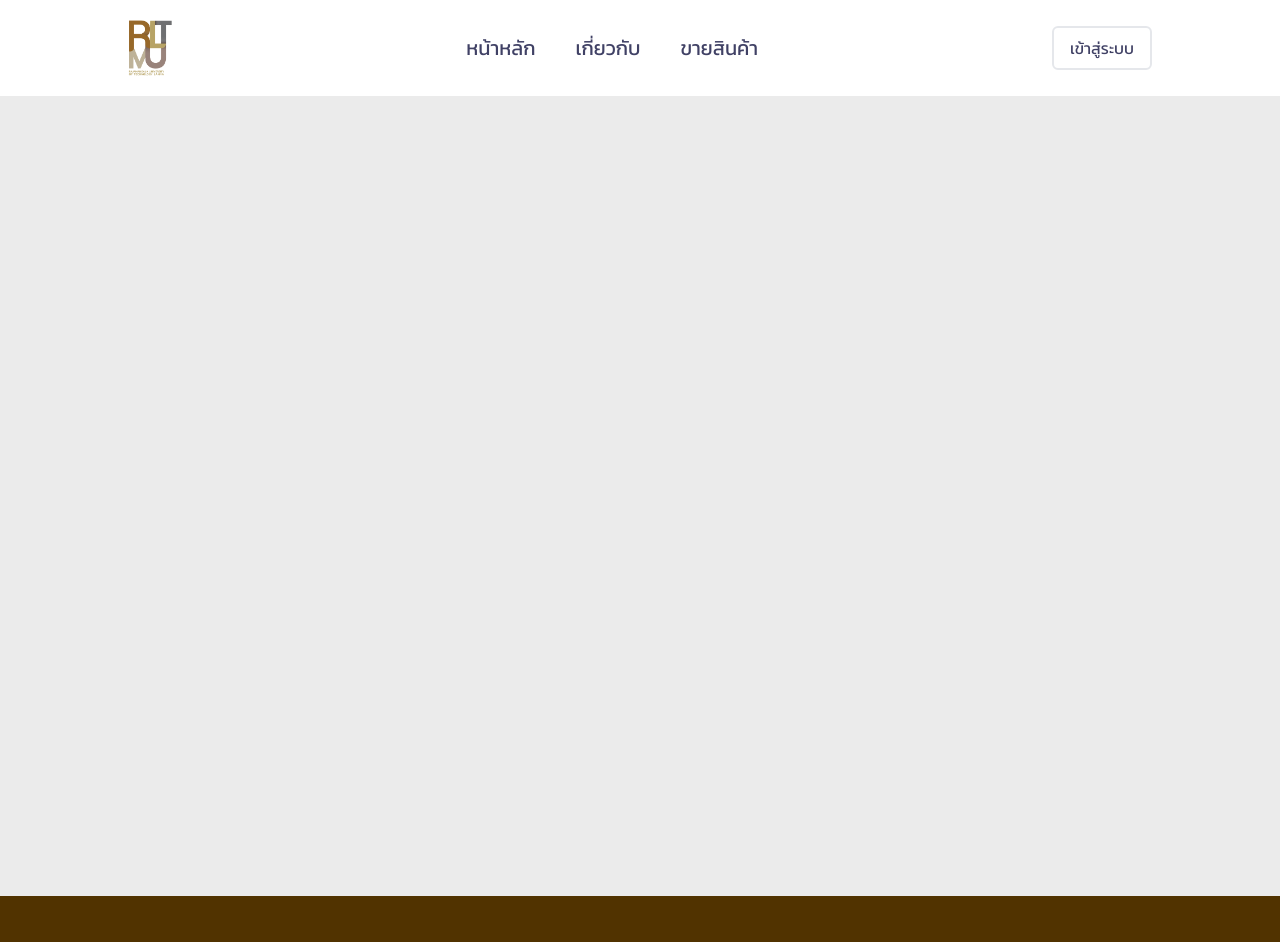
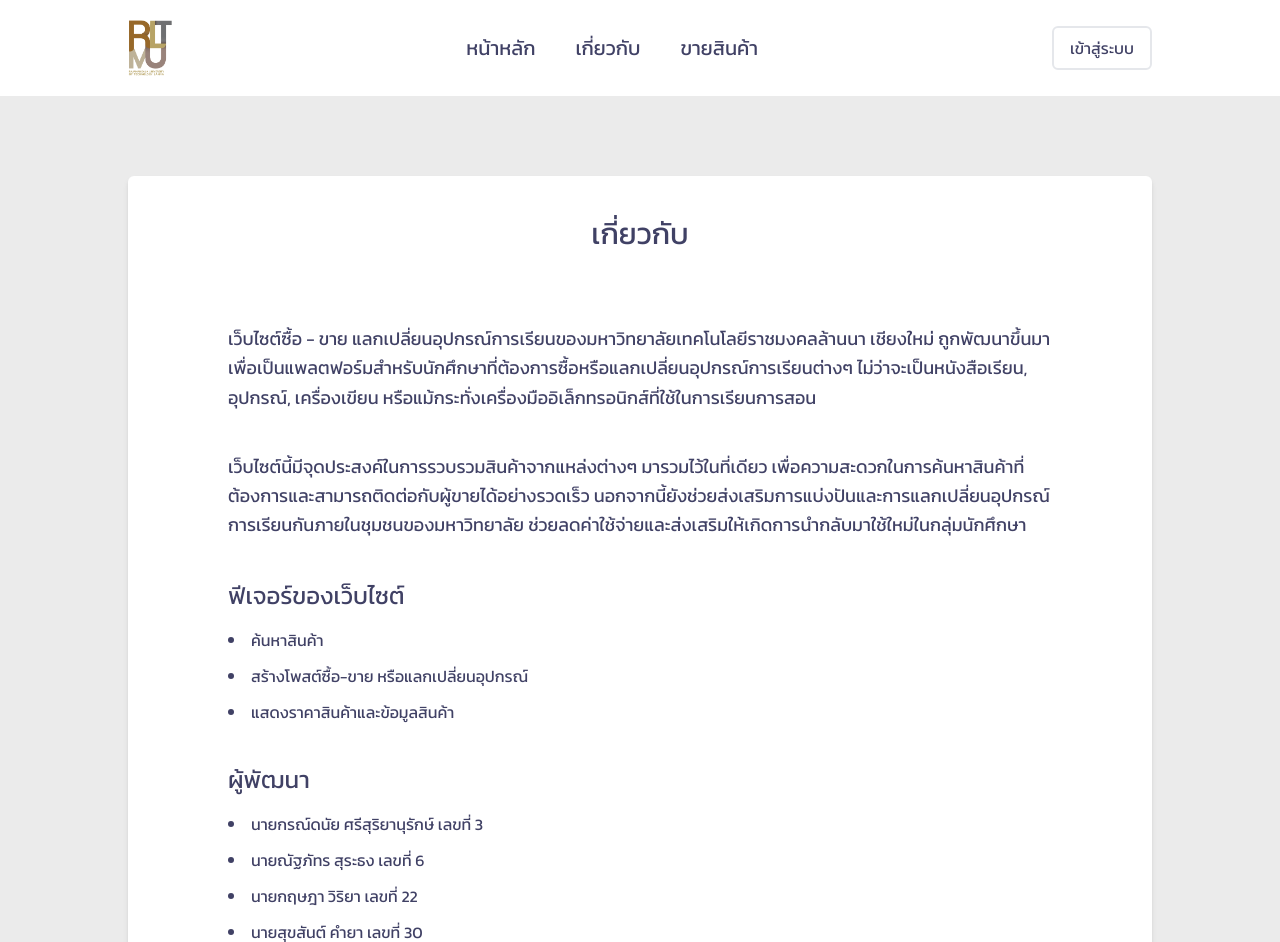
Before and after one commit to 9Kritsada/rmutl_market, a Next.js app: page /about in a window 1280 px wide. Shown: the top 942 px of the page. Built offline with nearby package versions, Linux system fonts and the light colour scheme.

Commit message:
Update about page and change language to Thai

```diff
--- a/src/app/about/page.jsx
+++ b/src/app/about/page.jsx
@@ -1,8 +1,48 @@
-
 export default function About() {
   return (
     <main>
+      <div className="my-20 px-10 xl:px-32">
+        <div className="bg-white px-5 py-10 rounded-md shadow-md">
+          <h1 className="text-center text-3xl mb-8">เกี่ยวกับ</h1>
+          <div className="py-10 lg:px-20 space-y-10">
+            <p className="text-lg leading-relaxed">
+              เว็บไซต์ซื้อ - ขาย
+              แลกเปลี่ยนอุปกรณ์การเรียนของมหาวิทยาลัยเทคโนโลยีราชมงคลล้านนา
+              เชียงใหม่
+              ถูกพัฒนาขึ้นมาเพื่อเป็นแพลตฟอร์มสำหรับนักศึกษาที่ต้องการซื้อหรือแลกเปลี่ยนอุปกรณ์การเรียนต่างๆ
+              ไม่ว่าจะเป็นหนังสือเรียน, อุปกรณ์, เครื่องเขียน
+              หรือแม้กระทั่งเครื่องมืออิเล็กทรอนิกส์ที่ใช้ในการเรียนการสอน
+            </p>
 
+            <p className="text-lg leading-relaxed">
+              เว็บไซต์นี้มีจุดประสงค์ในการรวบรวมสินค้าจากแหล่งต่างๆ
+              มารวมไว้ในที่เดียว
+              เพื่อความสะดวกในการค้นหาสินค้าที่ต้องการและสามารถติดต่อกับผู้ขายได้อย่างรวดเร็ว
+              นอกจากนี้ยังช่วยส่งเสริมการแบ่งปันและการแลกเปลี่ยนอุปกรณ์การเรียนกันภายในชุมชนของมหาวิทยาลัย
+              ช่วยลดค่าใช้จ่ายและส่งเสริมให้เกิดการนำกลับมาใช้ใหม่ในกลุ่มนักศึกษา
+            </p>
+
+            <div>
+              <h2 className="text-2xl mb-4">ฟีเจอร์ของเว็บไซต์</h2>
+              <ul className="list-disc list-inside space-y-3">
+                <li>ค้นหาสินค้า</li>
+                <li>สร้างโพสต์ซื้อ-ขาย หรือแลกเปลี่ยนอุปกรณ์</li>
+                <li>แสดงราคาสินค้าและข้อมูลสินค้า</li>
+              </ul>
+            </div>
+
+            <div>
+              <h2 className="text-2xl mb-4">ผู้พัฒนา</h2>
+              <ul className="list-disc list-inside space-y-3">
+                <li>นายกรณ์ดนัย ศรีสุริยานุรักษ์ เลขที่ 3</li>
+                <li>นายณัฐภัทร สุระธง เลขที่ 6</li>
+                <li>นายกฤษฎา วิริยา เลขที่ 22</li>
+                <li>นายสุขสันต์ คำยา เลขที่ 30</li>
+              </ul>
+            </div>
+          </div>
+        </div>
+      </div>
     </main>
   );
 }
--- a/src/app/auth/login/page.jsx
+++ b/src/app/auth/login/page.jsx
@@ -85,7 +85,7 @@ export default function Login() {
             />
           </div>
           <div>
-            <label htmlFor="password">Password</label>
+            <label htmlFor="password">รหัสผ่าน</label>
             <input
               type="password"
               name="password"
--- a/src/app/auth/register/page.jsx
+++ b/src/app/auth/register/page.jsx
@@ -133,7 +133,7 @@ export default function Register() {
             />
           </div>
           <div>
-            <label htmlFor="password">Password</label>
+            <label htmlFor="password">รหัสผ่าน</label>
             <input
               type="password"
               name="password"
@@ -145,7 +145,7 @@ export default function Register() {
             />
           </div>
           <div>
-            <label htmlFor="confirmPassword">Confirm Password</label>
+            <label htmlFor="confirmPassword">ยืนยันรหัสผ่าน</label>
             <input
               type="password"
               name="confirmPassword"
--- a/src/app/page.jsx
+++ b/src/app/page.jsx
@@ -150,7 +150,7 @@ export default function Home() {
           <input
             type="text"
             className="border rounded-md px-2 w-80 xl:w-96"
-            placeholder="Search"
+            placeholder="ค้นหาสินค้า"
             value={searchTerm}
             onChange={(e) => setSearchTerm(e.target.value)}
           />
--- a/src/app/product/[id]/page.jsx
+++ b/src/app/product/[id]/page.jsx
@@ -127,7 +127,7 @@ export default function Product() {
                   className="flex items-center font-medium space-x-2 text-[#A0A0A0]"
                 >
                   <FontAwesomeIcon icon={faArrowLeft} className="w-3 h-auto" />
-                  <p>BACK</p>
+                  <p>กลับ</p>
                 </Link>
                 <div className="space-y-3 animate-pulse">
                   <div>
@@ -165,7 +165,7 @@ export default function Product() {
                   className="flex items-center font-medium space-x-2 text-[#A0A0A0]"
                 >
                   <FontAwesomeIcon icon={faArrowLeft} className="w-3 h-auto" />
-                  <p>BACK</p>
+                  <p>กลับ</p>
                 </Link>
                 <div className="space-y-3">
                   <div>
```
